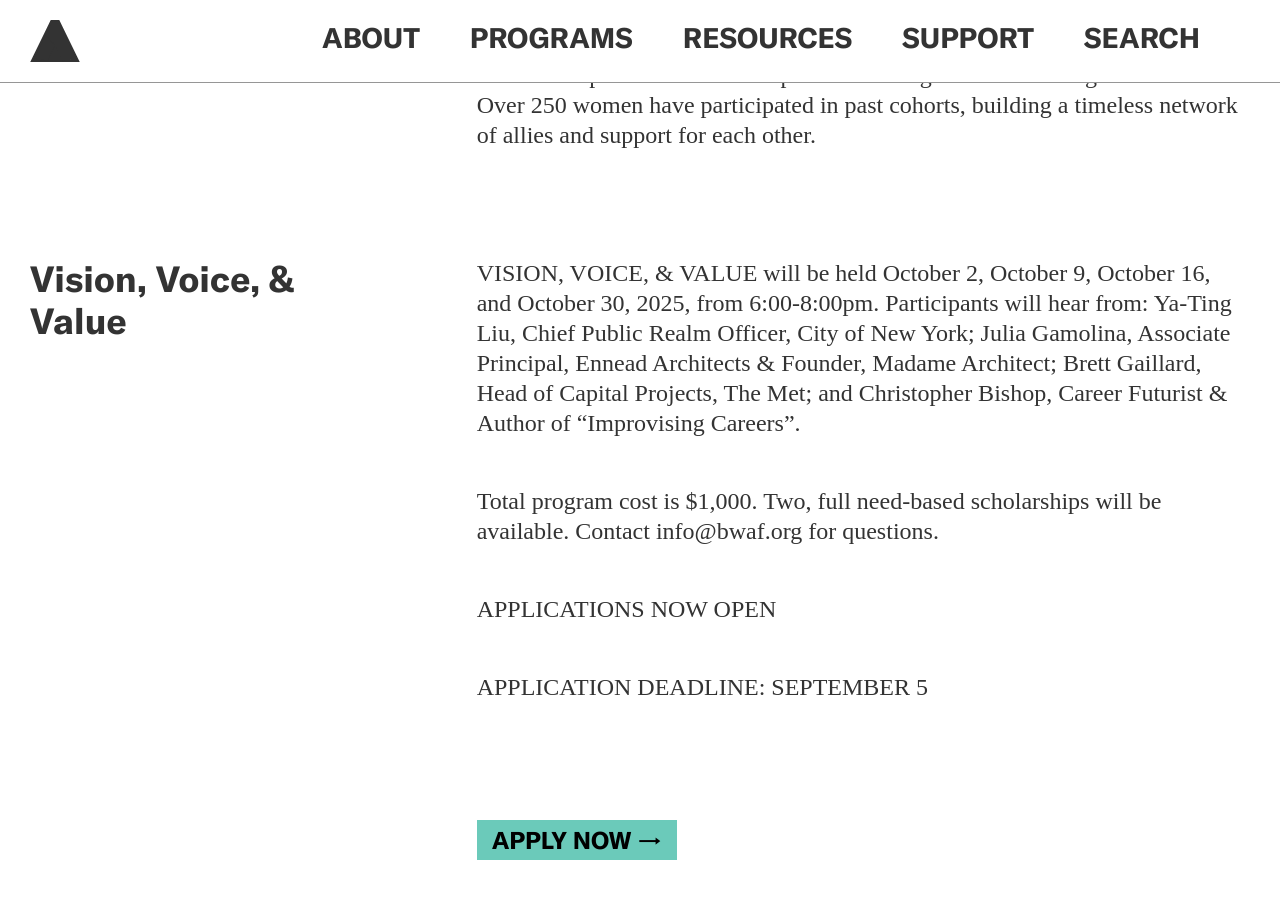
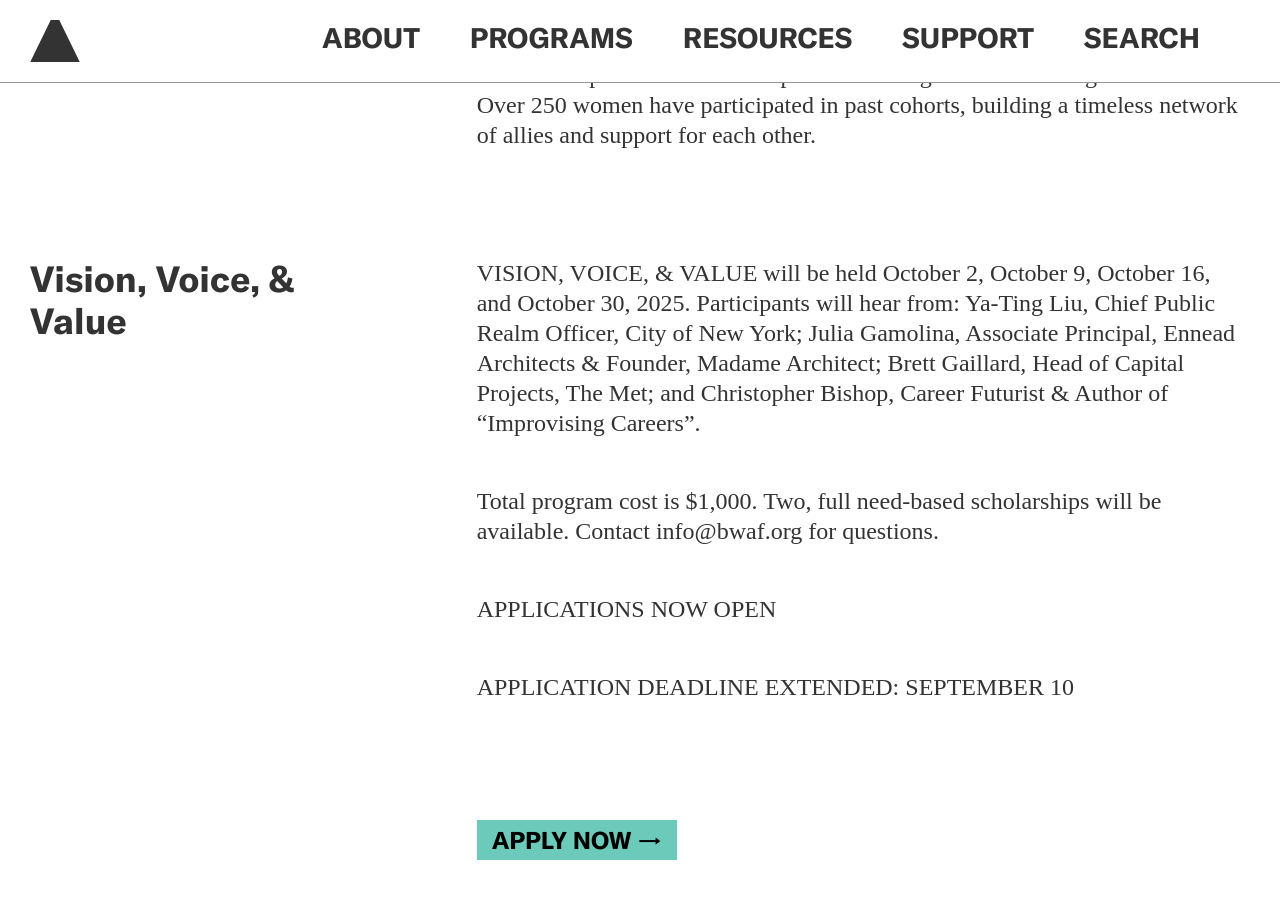
Before and after one commit to jengalas/bwaf-bbw, a Jekyll site: the page built from _emerging-leaders/vision-voice-value.md, in a window 1280 px wide and 900 px high, scrolled down 233 px. Built offline with Jekyll 4.4.1, drawn with Linux system fonts in a browser that asks for light colours; nearby versions of some CDN libraries; some web fonts are replaced.

Commit message:
Updated 2 files via CloudCannon.

```diff
--- a/_emerging-leaders/vision-voice-value.md
+++ b/_emerging-leaders/vision-voice-value.md
@@ -39,11 +39,11 @@
     section_break: false
     text_block: >
       VISION, VOICE, & VALUE will be held October 2, October 9, October 16, and
-      October 30, 2025, from 6:00-8:00pm. Participants will hear from: Ya-Ting
-      Liu, Chief Public Realm Officer, City of New York; Julia Gamolina,
-      Associate Principal, Ennead Architects & Founder, Madame Architect; Brett
-      Gaillard, Head of Capital Projects, The Met; and Christopher Bishop,
-      Career Futurist & Author of "Improvising Careers".
+      October 30, 2025. Participants will hear from: Ya-Ting Liu, Chief Public
+      Realm Officer, City of New York; Julia Gamolina, Associate Principal,
+      Ennead Architects & Founder, Madame Architect; Brett Gaillard, Head of
+      Capital Projects, The Met; and Christopher Bishop, Career Futurist &
+      Author of "Improvising Careers".
 
 
       Total program cost is $1,000. Two, full need-based scholarships will be
@@ -53,7 +53,7 @@
       APPLICATIONS NOW OPEN
 
 
-      APPLICATION DEADLINE: SEPTEMBER 5
+      APPLICATION DEADLINE EXTENDED: SEPTEMBER 10
   - template: buttons-block
     button:
       - button_text: APPLY NOW
```
